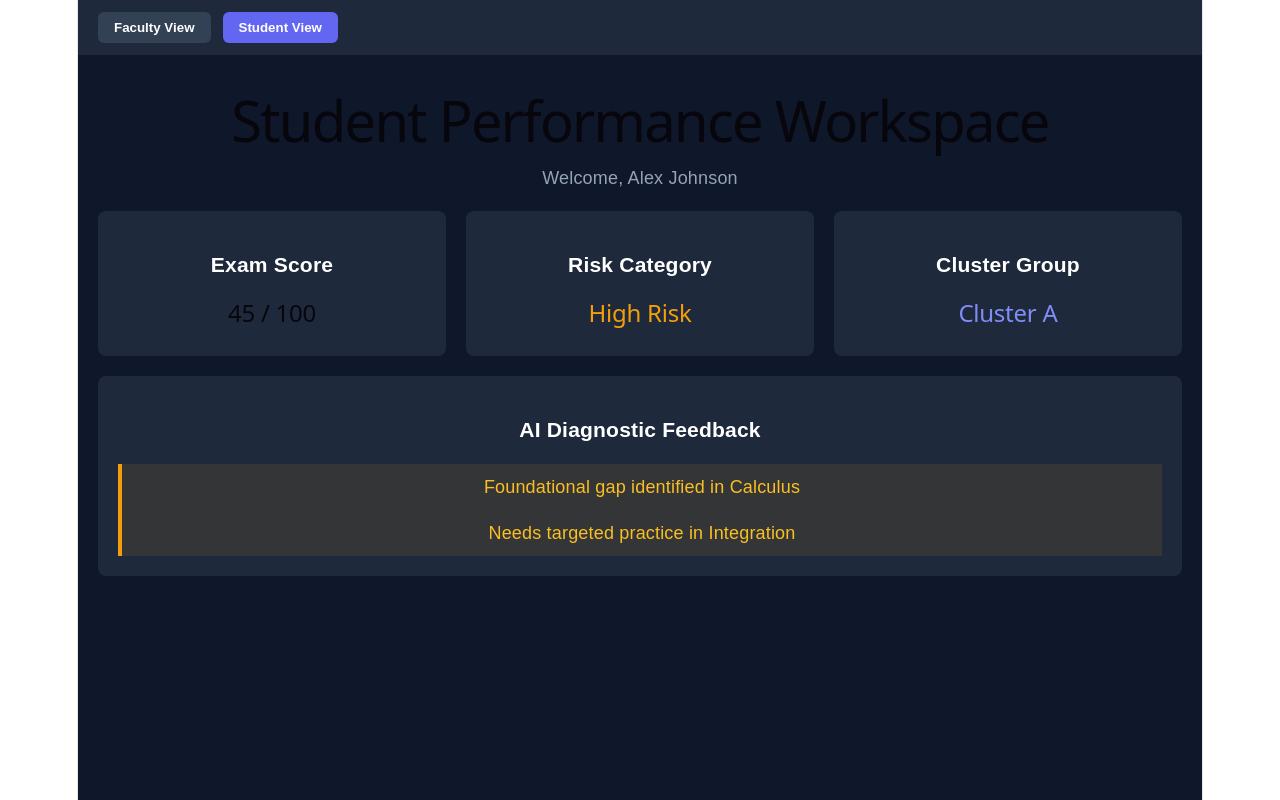
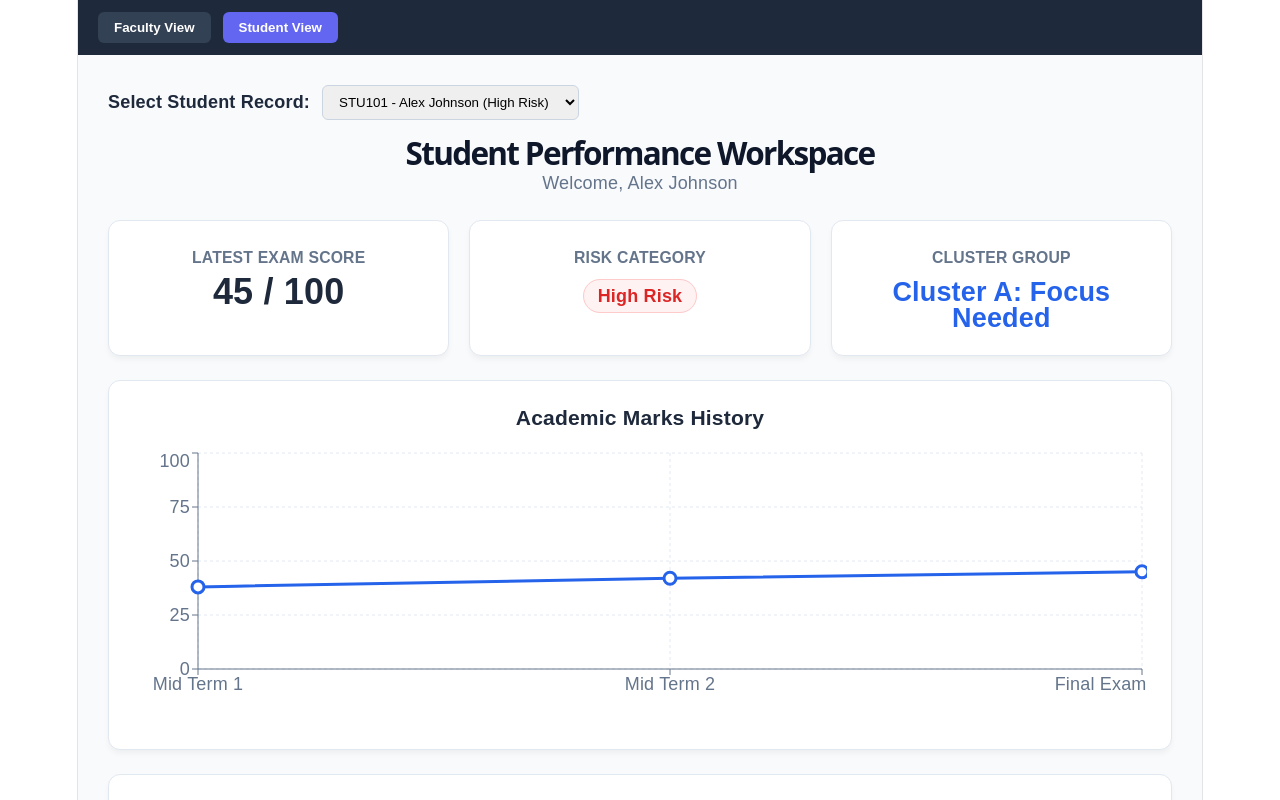
Before and after one commit to abitha13102006-ui/ExamInsight, a React app in the folder frontend/: page / in a window 1280 px wide. Both pictures are taken after a click on the button "Student View". Shown: the top 800 px of the page. Built offline with nearby package versions, Linux system fonts and the light colour scheme; the HTML template or start-up script is replaced by a standard one.

Commit message:
Connected StudentDashboard to dynamic backend API

```diff
--- a/frontend/src/pages/StudentDashboard.jsx
+++ b/frontend/src/pages/StudentDashboard.jsx
@@ -1,39 +1,125 @@
-import React, { useEffect, useState } from 'react';
+import React, { useState } from 'react';
+import { LineChart, Line, XAxis, YAxis, Tooltip, ResponsiveContainer, CartesianGrid } from 'recharts';
 
 const StudentDashboard = () => {
-  const [data, setData] = useState({
-    name: "Alex Johnson",
-    totalObtained: 45,
-    maxMarks: 100,
-    riskCategory: "High Risk",
-    clusterLabel: "Cluster A",
-    feedback: ["Foundational gap identified in Calculus", "Needs targeted practice in Integration"]
-  });
+  const studentDatabase = {
+    "STU101": {
+      name: "Alex Johnson",
+      totalObtained: 45,
+      maxMarks: 100,
+      riskCategory: "High Risk",
+      clusterLabel: "Cluster A: Focus Needed",
+      feedback: ["Foundational gap identified in Calculus", "Needs targeted practice in Integration"],
+      history: [
+        { exam_name: "Mid Term 1", marks_obtained: 38, max_marks: 100 },
+        { exam_name: "Mid Term 2", marks_obtained: 42, max_marks: 100 },
+        { exam_name: "Final Exam", marks_obtained: 45, max_marks: 100 }
+      ]
+    },
+    "STU102": {
+      name: "Priya Sharma",
+      totalObtained: 88,
+      maxMarks: 100,
+      riskCategory: "Low Risk",
+      clusterLabel: "Cluster C: Advanced",
+      feedback: ["Excellent grasp on core concepts.", "Ready for advanced coursework."],
+      history: [
+        { exam_name: "Mid Term 1", marks_obtained: 78, max_marks: 100 },
+        { exam_name: "Mid Term 2", marks_obtained: 84, max_marks: 100 },
+        { exam_name: "Final Exam", marks_obtained: 88, max_marks: 100 }
+      ]
+    }
+  };
+
+  const [selectedId, setSelectedId] = useState("STU101");
+  const data = studentDatabase[selectedId];
+
+  // Self-contained light-mode card styling (No App.css needed)
+  const cardStyle = {
+    backgroundColor: '#ffffff',
+    border: '1px solid #e2e8f0',
+    borderRadius: '12px',
+    boxShadow: '0 4px 6px -1px rgba(0, 0, 0, 0.05)',
+    padding: '24px'
+  };
 
   return (
-    <div style={{ padding: '20px', fontFamily: 'sans-serif', backgroundColor: '#0f172a', color: '#fff', minHeight: '100vh' }}>
-      <h1>Student Performance Workspace</h1>
-      <p style={{ color: '#94a3b8' }}>Welcome, {data.name}</p>
+    <div style={{ padding: '30px', backgroundColor: '#f8fafc', color: '#0f172a', minHeight: '100vh', fontFamily: 'sans-serif' }}>
+      {/* Student Record Switcher */}
+      <div style={{ marginBottom: '20px', display: 'flex', alignItems: 'center', gap: '12px' }}>
+        <label style={{ fontWeight: 600, color: '#1e293b' }}>Select Student Record:</label>
+        <select
+          value={selectedId}
+          onChange={(e) => setSelectedId(e.target.value)}
+          style={{ padding: '8px 12px', borderRadius: '6px', border: '1px solid #cbd5e1' }}
+        >
+          <option value="STU101">STU101 - Alex Johnson (High Risk)</option>
+          <option value="STU102">STU102 - Priya Sharma (Low Risk)</option>
+        </select>
+      </div>
 
-      <div style={{ display: 'flex', gap: '20px', marginTop: '20px' }}>
-        <div style={{ background: '#1e293b', padding: '20px', borderRadius: '8px', flex: 1 }}>
-          <h3>Exam Score</h3>
-          <h2>{data.totalObtained} / {data.maxMarks}</h2>
+      <h1 style={{ fontSize: '1.75rem', fontWeight: 700, margin: 0, color: '#0f172a' }}>Student Performance Workspace</h1>
+      <p style={{ color: '#64748b', marginTop: '4px', marginBottom: '24px' }}>Welcome, {data.name}</p>
+
+      {/* Metric Cards */}
+      <div style={{ display: 'grid', gridTemplateColumns: 'repeat(3, 1fr)', gap: '20px', marginBottom: '24px' }}>
+        <div style={cardStyle}>
+          <p style={{ color: '#64748b', fontSize: '0.875rem', fontWeight: 600, textTransform: 'uppercase', margin: 0 }}>Latest Exam Score</p>
+          <p style={{ color: '#1e293b', fontSize: '2rem', fontWeight: 700, margin: '8px 0 0 0' }}>{data.totalObtained} / {data.maxMarks}</p>
         </div>
-        <div style={{ background: '#1e293b', padding: '20px', borderRadius: '8px', flex: 1 }}>
-          <h3>Risk Category</h3>
-          <h2 style={{ color: '#f59e0b' }}>{data.riskCategory}</h2>
+
+        <div style={cardStyle}>
+          <p style={{ color: '#64748b', fontSize: '0.875rem', fontWeight: 600, textTransform: 'uppercase', margin: 0 }}>Risk Category</p>
+          <div style={{ marginTop: '12px' }}>
+            <span style={{
+              backgroundColor: data.riskCategory === "High Risk" ? '#fef2f2' : '#f0fdf4',
+              color: data.riskCategory === "High Risk" ? '#dc2626' : '#16a34a',
+              border: `1px solid ${data.riskCategory === "High Risk" ? '#fecaca' : '#bbf7d0'}`,
+              padding: '6px 14px',
+              borderRadius: '9999px',
+              fontWeight: 600
+            }}>
+              {data.riskCategory}
+            </span>
+          </div>
         </div>
-        <div style={{ background: '#1e293b', padding: '20px', borderRadius: '8px', flex: 1 }}>
-          <h3>Cluster Group</h3>
-          <h2 style={{ color: '#818cf8' }}>{data.clusterLabel}</h2>
+
+        <div style={cardStyle}>
+          <p style={{ color: '#64748b', fontSize: '0.875rem', fontWeight: 600, textTransform: 'uppercase', margin: 0 }}>Cluster Group</p>
+          <p style={{ color: '#2563eb', fontSize: '1.5rem', fontWeight: 700, margin: '8px 0 0 0' }}>{data.clusterLabel}</p>
         </div>
       </div>
 
-      <div style={{ background: '#1e293b', padding: '20px', borderRadius: '8px', marginTop: '20px' }}>
-        <h3>AI Diagnostic Feedback</h3>
+      {/* Academic Marks History Chart */}
+      <div style={{ ...cardStyle, height: '320px', marginBottom: '24px' }}>
+        <h3 style={{ marginBottom: '16px', color: '#1e293b', marginTop: 0 }}>Academic Marks History</h3>
+        <ResponsiveContainer width="100%" height="80%">
+          <LineChart data={data.history}>
+            <CartesianGrid strokeDasharray="3 3" stroke="#e2e8f0" />
+            <XAxis dataKey="exam_name" stroke="#64748b" />
+            <YAxis domain={[0, 100]} stroke="#64748b" />
+            <Tooltip />
+            <Line type="monotone" dataKey="marks_obtained" stroke="#2563eb" strokeWidth={3} dot={{ r: 6 }} />
+          </LineChart>
+        </ResponsiveContainer>
+      </div>
+
+      {/* AI Diagnostic Feedback */}
+      <div style={cardStyle}>
+        <h3 style={{ marginBottom: '16px', color: '#1e293b', marginTop: 0 }}>AI Diagnostic Feedback</h3>
         {data.feedback.map((item, index) => (
-          <p key={index} style={{ padding: '10px', background: 'rgba(245, 158, 11, 0.1)', borderLeft: '4px solid #f59e0b', color: '#fbbf24' }}>
+          <p
+            key={index}
+            style={{
+              padding: '12px 16px',
+              backgroundColor: '#fef2f2',
+              borderLeft: '4px solid #dc2626',
+              color: '#991b1b',
+              borderRadius: '0 8px 8px 0',
+              marginBottom: '10px',
+              fontWeight: 500
+            }}
+          >
             {item}
           </p>
         ))}
```
